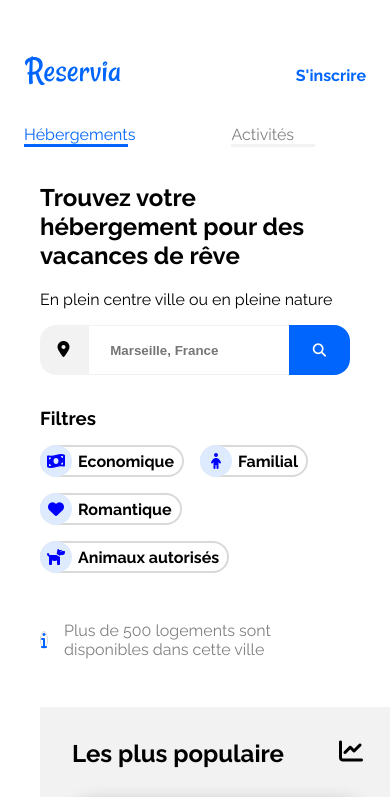
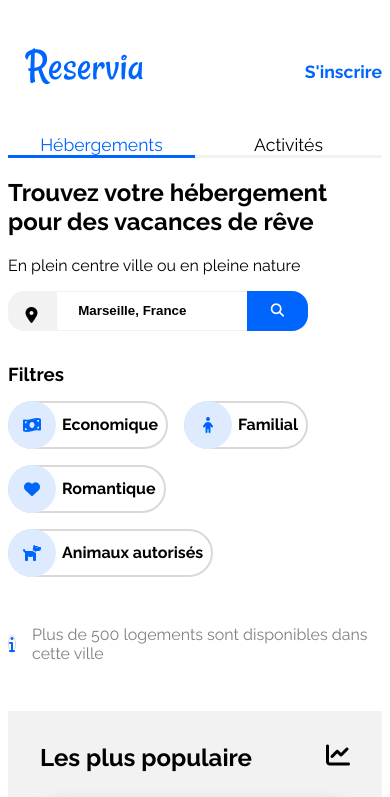
Before and after one commit to guillaume-oss/guillaumedubot_2_25022021, a plain HTML site: page index.html in a window 390 px wide. Shown: the top 797 px of the page. Drawn offline with Linux system fonts and the light colour scheme.

Commit message:
rectification html&css

```diff
--- a/index.html
+++ b/index.html
@@ -1,5 +1,5 @@
 <!DOCTYPE html>
-<html lang="en" dir="ltr">
+<html lang="fr">
 	<head>
 		<meta charset="utf-8">
 		<meta name="viewport" content="width=device-width, initial-scale=1.0">
@@ -7,7 +7,6 @@
 		<script src="https://kit.fontawesome.com/406da18a0b.js" crossorigin="anonymous" ></script>
 		<title>maquette reservia</title>
 	</head>
-
 	<body>
 		<!--header-->
 		<header class="header">
@@ -23,7 +22,9 @@
 				<!--champ recherche-->
 				<div class="title">
 					<h1>Trouvez votre hébergement pour des vacances de rêve</h1>
-          <p class="p">En plein centre ville ou en pleine nature</p>
+					<p class="p">
+						En plein centre ville ou en pleine nature
+					</p>
 				</div>
 				<div class="search">
 					<div class="headericone">
@@ -32,7 +33,7 @@
 					<input class="searchinput" type="search" placeholder="Marseille, France" size="1">
 					<button class="searchbutton">
 						<span class="searchbuttontext">Rechercher</span>
-          <i class="searchbuttonicon fas fa-search"></i>
+						<i class="fas fa-search"></i>
 					</button>
 				</div>
 				<div class="searchfilters">
@@ -63,11 +64,14 @@
 					</div>
 				</div>
 				<div class="searchResult">
-   <div class="searchresultaticon"><i class="fas fa-info"></i></div>
-   <p class="searchResultText">Plus de 500 logements sont disponibles dans cette ville</p>
+					<div class="searchResultaticon">
+						<i class="fas fa-info"></i>
+					</div>
+					<p class="searchResultText">
+						Plus de 500 logements sont disponibles dans cette ville
+					</p>
 				</div>
 			</section>
-
 			<section class="hosting" id="hosting">
 				<!--hosting-->
 				<div class="hostingmain">
@@ -77,13 +81,15 @@
 					<article class="hostingmainlist">
 						<a href="#">
 							<figure class="hostingmainlistfigure">
-        <img class="hostingmainlistfigureimg"
-        src="images/hebergements/4_small/marcus-loke-WQJvWU_HZFo-unsplash.jpg" alt="chambre lit superposé">
+								<img class="hostingmainlistfigureimg" src="images/hebergements/4_small/marcus-loke-WQJvWU_HZFo-unsplash.jpg" alt="chambre lit superposé">
 								<figcaption class="hostingmainlistfigurecaption">
 									<h3 class="hostingmainlistfigurecaptiontitle">Auberge la Cannebière</h3>
 								</figcaption>
 							</figure>
-    <p class="hostingmainlistdescrip">Nuit à partir de <strong class="hostingmainlistprice">25€</strong></p>
+							<p class="hostingmainlistdescrip">
+								Nuit à partir de
+								<strong class="hostingmainlistprice">25€</strong>
+							</p>
 							<div class="hostingmainlistar">
 								<i class="fas fa-star hostingmainlistaricon" data-active="true"></i>
 								<i class="fas fa-star hostingmainlistaricon" data-active="true"></i>
@@ -96,13 +102,15 @@
 					<article class="hostingmainlist">
 						<a href="#">
 							<figure class="hostingmainlistfigure">
-          <img class="hostingmainlistfigureimg"
-          src="images/hebergements/4_small/fred-kleber-gTbaxaVLvsg-unsplash.jpg" alt="chambre lit superposé">
+								<img class="hostingmainlistfigureimg" src="images/hebergements/4_small/fred-kleber-gTbaxaVLvsg-unsplash.jpg" alt="chambre lit superposé">
 								<figcaption class="hostingmainlistfigurecaption">
 									<h3 class="hostingmainlistfigurecaptiontitle">Hôtel du port</h3>
 								</figcaption>
 							</figure>
-      <p class="hostingmainlistdescrip">Nuit à partir de 52<strong class="hostingmainlistprice">€</strong></p>
+							<p class="hostingmainlistdescrip">
+								Nuit à partir de 52
+								<strong class="hostingmainlistprice">€</strong>
+							</p>
 							<div class="hostingmainlistar">
 								<i class="fas fa-star hostingmainlistaricon" data-active="true"></i>
 								<i class="fas fa-star hostingmainlistaricon" data-active="true"></i>
@@ -115,13 +123,15 @@
 					<article class="hostingmainlist">
 						<a href="#">
 							<figure class="hostingmainlistfigure">
-              <img class="hostingmainlistfigureimg"
-              src="images/hebergements/4_small/reisetopia-B8WIgxA_PFU-unsplash.jpg" alt="chambre lit superposé">
+								<img class="hostingmainlistfigureimg" src="images/hebergements/4_small/reisetopia-B8WIgxA_PFU-unsplash.jpg" alt="chambre lit superposé">
 								<figcaption class="hostingmainlistfigurecaption">
 									<h3 class="hostingmainlistfigurecaptiontitle">Hôtel,les mouettes</h3>
 								</figcaption>
 							</figure>
-          <p class="hostingmainlistdescrip">Nuit à partir de 76<strong class="hostingmainlistprice">€</strong></p>
+							<p class="hostingmainlistdescrip">
+								Nuit à partir de 76
+								<strong class="hostingmainlistprice">€</strong>
+							</p>
 							<div class="hostingmainlistar">
 								<i class="fas fa-star hostingmainlistaricon" data-active="true"></i>
 								<i class="fas fa-star hostingmainlistaricon" data-active="true"></i>
@@ -134,13 +144,15 @@
 					<article class="hostingmainlist">
 						<a href="#">
 							<figure class="hostingmainlistfigure">
-             <img class="hostingmainlistfigureimg"
-             src="images/hebergements/4_small/annie-spratt-Eg1qcIitAuA-unsplash.jpg" alt="chambre lit superposé">
+								<img class="hostingmainlistfigureimg" src="images/hebergements/4_small/annie-spratt-Eg1qcIitAuA-unsplash.jpg" alt="chambre lit superposé">
 								<figcaption class="hostingmainlistfigurecaption">
 									<h3 class="hostingmainlistfigurecaptiontitle">Hôtel de la mer</h3>
 								</figcaption>
 							</figure>
-           <p class="hostingmainlistdescrip">Nuit à partir de 46<strong class="hostingmainlistprice">€</strong></p>
+							<p class="hostingmainlistdescrip">
+								Nuit à partir de 46
+								<strong class="hostingmainlistprice">€</strong>
+							</p>
 							<div class="hostingmainlistar">
 								<i class="fas fa-star hostingmainlistaricon" data-active="true"></i>
 								<i class="fas fa-star hostingmainlistaricon" data-active="true"></i>
@@ -153,13 +165,15 @@
 					<article class="hostingmainlist">
 						<a href="#">
 							<figure class="hostingmainlistfigure">
-             <img class="hostingmainlistfigureimg"
-             src="images/hebergements/4_small/nicate-lee-kT-ZyaiwBe0-unsplash.jpg" alt="chambre lit superposé">
+								<img class="hostingmainlistfigureimg" src="images/hebergements/4_small/nicate-lee-kT-ZyaiwBe0-unsplash.jpg" alt="chambre lit superposé">
 								<figcaption class="hostingmainlistfigurecaption">
 									<h3 class="hostingmainlistfigurecaptiontitle">Auberge le panier</h3>
 								</figcaption>
 							</figure>
-           <p class="hostingmainlistdescrip">Nuit à partir de<strong class="hostingmainlistprice">23€</strong></p>
+							<p class="hostingmainlistdescrip">
+								Nuit à partir de
+								<strong class="hostingmainlistprice">23€</strong>
+							</p>
 							<div class="hostingmainlistar">
 								<i class="fas fa-star hostingmainlistaricon" data-active="true"></i>
 								<i class="fas fa-star hostingmainlistaricon" data-active="true"></i>
@@ -172,13 +186,15 @@
 					<article class="hostingmainlist">
 						<a href="#">
 							<figure class="hostingmainlistfigure">
-              <img class="hostingmainlistfigureimg"
-              src="images/hebergements/4_small/febrian-zakaria-M6S1WvfW68A-unsplash.jpg" alt="chambre lit superposé">
+								<img class="hostingmainlistfigureimg" src="images/hebergements/4_small/febrian-zakaria-M6S1WvfW68A-unsplash.jpg" alt="chambre lit superposé">
 								<figcaption class="hostingmainlistfigurecaption">
 									<h3 class="hostingmainlistfigurecaptiontitle">Hôtel,chez Amina</h3>
 								</figcaption>
 							</figure>
-            <p class="hostingmainlistdescrip">Nuit à partir de 96<strong class="hostingmainlistprice">€</strong></p>
+							<p class="hostingmainlistdescrip">
+								Nuit à partir de 96
+								<strong class="hostingmainlistprice">€</strong>
+							</p>
 							<div class="hostingmainlistar">
 								<i class="fas fa-star hostingmainlistaricon" data-active="true"></i>
 								<i class="fas fa-star hostingmainlistaricon" data-active="true"></i>
@@ -190,18 +206,19 @@
 					</article>
 					<a class="hostingmainshowmore" href="#">Afficher plus</a>
 				</div>
-
 				<aside class="hostingpopular">
 					<h2 class="hostingpopulartitle">Les plus populaire <i class="fas fa-chart-line"></i></h2>
 					<article class="hostingmainlist hostingpopularlist">
 						<a class="hostingpopularcontent" href="#">
 							<div class="hostingpopularcontentimg">
-              <img class="hostingpopularcontentimg-img"
-              src="images/hebergements/4_small/emile-guillemot-Bj_rcSC5XfE-unsplash.jpg" alt="chambre lit superposé">
+								<img class="hostingpopularcontentimg-img" src="images/hebergements/4_small/emile-guillemot-Bj_rcSC5XfE-unsplash.jpg" alt="chambre lit superposé">
 							</div>
 							<div class="hostingpopularcontentmore">
 								<h3 class="hostingmainlistfigurecaptiontitle">Hôtel le soleil du matin</h3>
-              <p class="hostingmainlistdescrip">Nuit à partir de 128<strong class="hostingmainlistprice">€</strong></p>
+								<p class="hostingmainlistdescrip">
+									Nuit à partir de 128
+									<strong class="hostingmainlistprice">€</strong>
+								</p>
 								<div class="hostingpopularcontentmoreespace"></div>
 								<div class="hostingmainlistar">
 									<i class="fas fa-star hostingmainlistaricon" data-active="true"></i>
@@ -216,12 +233,14 @@
 					<article class="hostingmainlist hostingpopularlist">
 						<a class="hostingpopularcontent" href="#">
 							<div class="hostingpopularcontentimg">
-                <img class="hostingpopularcontentimg-img"
-                src="images/hebergements/4_small/aw-creative-VGs8z60yT2c-unsplash.jpg" alt="chambre lit superposé">
+								<img class="hostingpopularcontentimg-img" src="images/hebergements/4_small/aw-creative-VGs8z60yT2c-unsplash.jpg" alt="chambre lit superposé">
 							</div>
 							<div class="hostingpopularcontentmore">
 								<h3 class="hostingmainlistfigurecaptiontitle">Au coeur de l'eau Chambre d'hôtes</h3>
-                <p class="hostingmainlistdescrip">Nuit à partir de 71<strong class="hostingmainlistprice">€</strong></p>
+								<p class="hostingmainlistdescrip">
+									Nuit à partir de 71
+									<strong class="hostingmainlistprice">€</strong>
+								</p>
 								<div class="hostingpopularcontentmoreespace"></div>
 								<div class="hostingmainlistar">
 									<i class="fas fa-star hostingmainlistaricon" data-active="true"></i>
@@ -236,12 +255,14 @@
 					<article class="hostingmainlist hostingpopularlist">
 						<a class="hostingpopularcontent" href="#">
 							<div class="hostingpopularcontentimg">
-                <img class="hostingpopularcontentimg-img"
-                src="images/hebergements/4_small/febrian-zakaria-sjvU0THccQA-unsplash.jpg" alt="chambre lit superposé">
+								<img class="hostingpopularcontentimg-img" src="images/hebergements/4_small/febrian-zakaria-sjvU0THccQA-unsplash.jpg" alt="chambre lit superposé">
 							</div>
 							<div class="hostingpopularcontentmore">
 								<h3 class="hostingmainlistfigurecaptiontitle">Hôtel tout bleu et Blanc</h3>
-                <p class="hostingmainlistdescrip">Nuit à partir de 58<strong class="hostingmainlistprice">€</strong></p>
+								<p class="hostingmainlistdescrip">
+									Nuit à partir de 58
+									<strong class="hostingmainlistprice">€</strong>
+								</p>
 								<div class="hostingpopularcontentmoreespace"></div>
 								<div class="hostingmainlistar">
 									<i class="fas fa-star hostingmainlistaricon" data-active="true"></i>
@@ -260,50 +281,42 @@
 				<h2 class="activitytitle">Activités à Marseille</h2>
 				<a href="#" class="activitycatalog activitycatalog1">
 					<div class="activitycatalogimg">
-            <img class="activitycatalogimg-img"
-            src="images/activites/4_small/reno-laithienne-QUgJhdY5Fyk-unsplash.jpg" alt="un vieux port rempli de bateaux">
+						<img class="activitycatalogimg-img" src="images/activites/4_small/reno-laithienne-QUgJhdY5Fyk-unsplash.jpg" alt="un vieux port rempli de bateaux">
 					</div>
 					<h3 class="activitycatalogtitle">Vieux port</h3>
 				</a>
 				<a href="#" class="activitycatalog activitycatalog2">
 					<div class="activitycatalogimg">
-            <img class="activitycatalogimg-img"
-            src="images/activites/4_small/paul-hermann-QFTrLdQIRhI-unsplash.jpg" alt="fort entouré de roger">
+						<img class="activitycatalogimg-img" src="images/activites/4_small/paul-hermann-QFTrLdQIRhI-unsplash.jpg" alt="fort entouré de roger">
 					</div>
 					<h3 class="activitycatalogtitle">Fort de pommègues</h3>
 				</a>
 				<a href="#" class="activitycatalog activitycatalog3">
 					<div class="activitycatalogimg">
-            <img class="activitycatalogimg-img"
-            src="images/activites/4_small/kilyan-sockalingum-NR8-cBCN3aI-unsplash.jpg" alt="paysage mer bleu">
+						<img class="activitycatalogimg-img" src="images/activites/4_small/kilyan-sockalingum-NR8-cBCN3aI-unsplash.jpg" alt="paysage mer bleu">
 					</div>
 					<h3 class="activitycatalogtitle">Parc National des Calanques</h3>
 				</a>
 				<a href="#" class="activitycatalog activitycatalog4">
 					<div class="activitycatalogimg">
-            <img class="activitycatalogimg-img"
-            src="images/activites/4_small/florian-wehde-xW9e8gdotxI-unsplash.jpg" alt="grand ville montante sur une colline">
+						<img class="activitycatalogimg-img" src="images/activites/4_small/florian-wehde-xW9e8gdotxI-unsplash.jpg" alt="grand ville montante sur une colline">
 					</div>
 					<h3 class="activitycatalogtitle">Notre-Dame-de-la-Garde</h3>
 				</a>
 				<a href="#" class="activitycatalog activitycatalog5">
 					<div class="activitycatalogimg">
-            <img class="activitycatalogimg-img"
-            src="images/activites/4_small/kevin-hikari-rV_Qd1l-VXg-unsplash.jpg" alt="paysage d'une île">
+						<img class="activitycatalogimg-img" src="images/activites/4_small/kevin-hikari-rV_Qd1l-VXg-unsplash.jpg" alt="paysage d'une île">
 					</div>
 					<h3 class="activitycatalogtitle">îles de frioul</h3>
 				</a>
 				<a href="#" class="activitycatalog activitycatalog6">
 					<div class="activitycatalogimg">
-            <img class="activitycatalogimg-img"
-            src="images/activites/4_small/lena-paulin-wH2-EJoDcV0-unsplash.jpg" alt="une belle fontaine accordée à un batiment en pierre">
+						<img class="activitycatalogimg-img" src="images/activites/4_small/lena-paulin-wH2-EJoDcV0-unsplash.jpg" alt="une belle fontaine accordée à un batiment en pierre">
 					</div>
 					<h3 class="activitycatalogtitle">Parc Longchamp</h3>
 				</a>
 			</section>
-
 		</main>
-
 		<footer class="footer">
 			<!--footer-->
 			<div class="footercolumn">
@@ -313,13 +326,11 @@
 					<a href="#" class="footerline">Conditions générales de vente</a>
 					<a href="#" class="footerline">Données et confidentialités</a>
 				</div>
-
 				<div class="footercolumnmore">
 					<h3 class="footercolumntitle">Nos hébergements</h3>
 					<a href="#" class="footerline">Charte qualité</a>
 					<a href="#" class="footerline">Soumettre votre hôtel</a>
 				</div>
-
 				<div class="footercolumnmore">
 					<h3 class="footercolumntitle">Assistance</h3>
 					<a href="#" class="footerline">Centre d'aide</a>
--- a/style.css
+++ b/style.css
@@ -1,6 +1,7 @@
 @import url('https://fonts.googleapis.com/css2?family=Raleway:wght@400;500;600;700;800&display=swap');
 body{
   font-family: 'Raleway', sans-serif;
+  margin: 8px;
 }
 a{
   color: inherit;
@@ -13,49 +14,54 @@ a{
 }
 .headerimg {
 justify-content: flex-start;
-padding: 0 2rem;
-height: 2.83rem;
-padding-top: 40px;
+height: 3.5rem;
+padding-top: 30px;
 }
 .headernav {
   align-items: center;
   display: grid;
-  grid-template-columns:  1fr repeat(3, 150px);
+  grid-template-columns:1fr repeat(3,145px);
+  font-size: 100%;
 }
 .headernavLink{
-  margin: 1rem;
-padding-top: 50px;
+padding-top: 40px;
+margin-left: 50px;
+border-top: 2px transparent solid;
+border-bottom: 2px transparent solid;
 }
 .headernavLink[data-active=true] {
   color: #0065FC;
+  border-top: 2px solid #0065FC;
+  width: 100%;
 }
 .headernavLink[data-active=false]{
-  color:grey;
+  color:rgba(0,0,0);
 }
 .headernavLink:hover{
-  padding-top: 48px;
     color: #0065fc;
-    border-top: 2px solid ;
+    border-top: 2px solid #0065fc;
 }
 .headersignup {
  align-items: center;
- margin-top: 50px;
  color: #0065FC;
  font-weight: bold;
+ padding-top: 40px;
+ border-top: 2px transparent solid;
+ border-bottom: 2px transparent solid;
   }
-
+.headersignup:hover{
+  border-top: 2px solid #0065fc;
+}
 .main{
   max-width: 1440px;
   margin: auto;
-  padding: 0 2rem;
   box-sizing: border-box;
   }
 /*recherche*/
 .search{
-width: 400px;
-height: 50px;
+  width: 300px;
+  height: 40px;
   display: inline-flex;
-  max-width: 100%;
   overflow: auto;
 }
 .headericone{
@@ -75,8 +81,11 @@ height: 50px;
   width: 14rem;
   font-weight: bold;
 }
-.searchbuttonicon{
-  color: #0065FC;
+::placeholder{
+  color: rgba(0, 0, 0);
+}
+.searchbutton i{
+  display: none;
 }
 .searchbutton{
   background-color:  #0065FC;
@@ -84,7 +93,7 @@ height: 50px;
   font-weight: bold;
   border: none;
   border-radius: 0 1rem 1rem 0;
-  padding: 0 1.5rem;
+  padding: 0.15rem;
   cursor: pointer;
 }
 /*filtres*/
@@ -92,7 +101,6 @@ height: 50px;
   display: flex;
   margin-top: 2rem;
   flex-wrap: wrap;
-
 }
 .searchfilterstitle{
   margin: 0 2rem 1rem 0;
@@ -110,16 +118,15 @@ height: 50px;
   font-weight: bold;
 }
 .searchfiltersfilter:hover{
-  background-color: brown;
-  text-shadow: 0.1em 0.1em blue;
-  transform: scale(1.5);
+  background-color:#0065FC;
+  transform: scale(1.3);
 }
 .searchicone{
-  color: blue;
+  color:#0065FC;
   background-color: #DEEBFF;
   border-radius: 100%;
-  height:2rem;
-  width: 2rem;
+  height:3rem;
+  width: 3rem;
   display: flex;
   justify-content: center;
   margin: -2px;
@@ -133,14 +140,14 @@ height: 50px;
   align-items: center;
   margin: 1rem 0  2rem 0;
 }
-.searchresultaticon{
+.searchResultaticon{
  border: solid 1px #d9d9d9;
  border-radius: 100%;
  display: flex;
  justify-content: center;
  margin-right: 1rem;
 }
-.searchresultaticon{
+.searchResultaticon{
   color: #0065FC;
 }
 .searchResultText{
@@ -178,7 +185,9 @@ background-color: white;
  cursor: pointer;
  box-sizing: border-box;
  height: 100%;
-
+}
+.hostingmainlist:hover{
+  transform: scale(1.1);
 }
 .hostingmainlistfigure{
   margin: 0;
@@ -281,9 +290,15 @@ background-color: white;
   display: flex;
   flex-direction: column;
 }
+.activitycatalog:hover{
+  transform: scale(1.1);
+}
 .activitycatalogimg {
   position: relative;
   flex: 1;
+}
+.activitycatalog:hover{
+  transform: scale(1.1);
 }
 .activitycatalogimg-img {
   position: absolute;
@@ -325,7 +340,7 @@ background-color: white;
  /*footer*/
  .footer{
    background-color:#f2f2f2;
-   width: 100%
+
 }
 .footercolumn{
   display: grid;
@@ -339,12 +354,22 @@ background-color: white;
   padding-bottom: 0.5rem;
   display: block;
 }
-
+.footerline:hover{
+  color: #0065FC;
+}
+@media screen and (min-width:770px) and (max-width:1024px){
+  .hosting{
+    grid-template-columns: 1fr;
+  }
+  .hostingpopular{
+    margin-top: 15px;
+  }
+}
 /*phone_header*/
-@media screen and (max-width: 700px){
+@media screen and (max-width: 768px){
   .headernav {
-  display: grid;
-   grid-template-columns: auto 1fr ;
+  grid-template-columns: 1fr 1fr;
+  font-size: 1.1rem;
 }
 .headerimg{
   order: 0;
@@ -352,31 +377,31 @@ background-color: white;
 }
 .headersignup{
   order: 1;
-  justify-self: end;
-  padding-right: 1rem;
+  justify-self:end;
 }
 .headernavLink{
   order: 2;
-  margin-right: 5rem;
-  padding-top: 1rem;
 }
 .headernavLink {
     border-top: none;
     border-bottom: 3px solid #F2F2F2;
-    width: 50%;
+    align-items: center;
+    text-align: center;
+    margin-left: 0;
   }
   .headernavLink[data-active=true] {
     border-bottom-color: #0065FC;
+    border-top: none;
   }
   .headernavLink:hover {
     border-bottom-color: #0065FC;
+    border-top: none;
   }
 }
 /*phone_search*/
-@media screen and (max-width: 700px) {
+@media screen and (max-width: 768px) {
   .search {
     display: flex;
-    width: 100%;
   }
   .searchinput {
     flex: 1;
@@ -395,15 +420,16 @@ background-color: white;
   }
   .searchbutton {
     display: block;
+    padding:0 1.5rem;
   }
-  .searchbuttonicon{
-    color: white;
+  .searchbutton i{
+    display: flex;
   }
 }
+
 /*phone_hostingpopular*/
-@media screen and (max-width: 700px) {
+@media screen and (max-width: 768px) {
   .hosting{
-    width: 355px;
     grid-template-columns:1fr;
     row-gap: 1rem;
   }
@@ -417,9 +443,12 @@ background-color: white;
   .hostingpopulartitle {
     grid-column: 1/-1;
   }
+  .hostingmainlistfigurecaptiontitle{
+    font-size: 1rem;
+  }
 }
 /*phone_hostingmain*/
-@media screen and (max-width: 700px){
+@media screen and (max-width: 768px){
   .hostingmain {
     background-color: inherit;
     grid-template-columns: repeat(3, 1fr);
@@ -432,25 +461,28 @@ background-color: white;
   }
 }
 /*phone_hostingpopular*/
-@media screen and (max-width: 700px){
+@media screen and (max-width: 768px){
   .hostingpopular {
     grid-template-columns: 1fr;
     grid-template-rows: auto repeat(3, 8rem);
   }
 }
 /*phone_ativités*/
-@media screen and (max-width:700px){
+@media screen and (max-width:768px){
   .activity {
     display: flex;
     flex-direction: column;
     row-gap: 2rem;
+    margin-left: 5%;
 }
   .activitycatalog{
     height: 150px;
+    width: 90%;
   }
 }
 /*phone_footer*/
-@media screen and (max-width: 700px){
+@media screen and (max-width: 768px){
+
   .footercolumn {
     display: flex;
      flex-direction: column;
```
Lines whose indentation alone changed are shown as unchanged.
